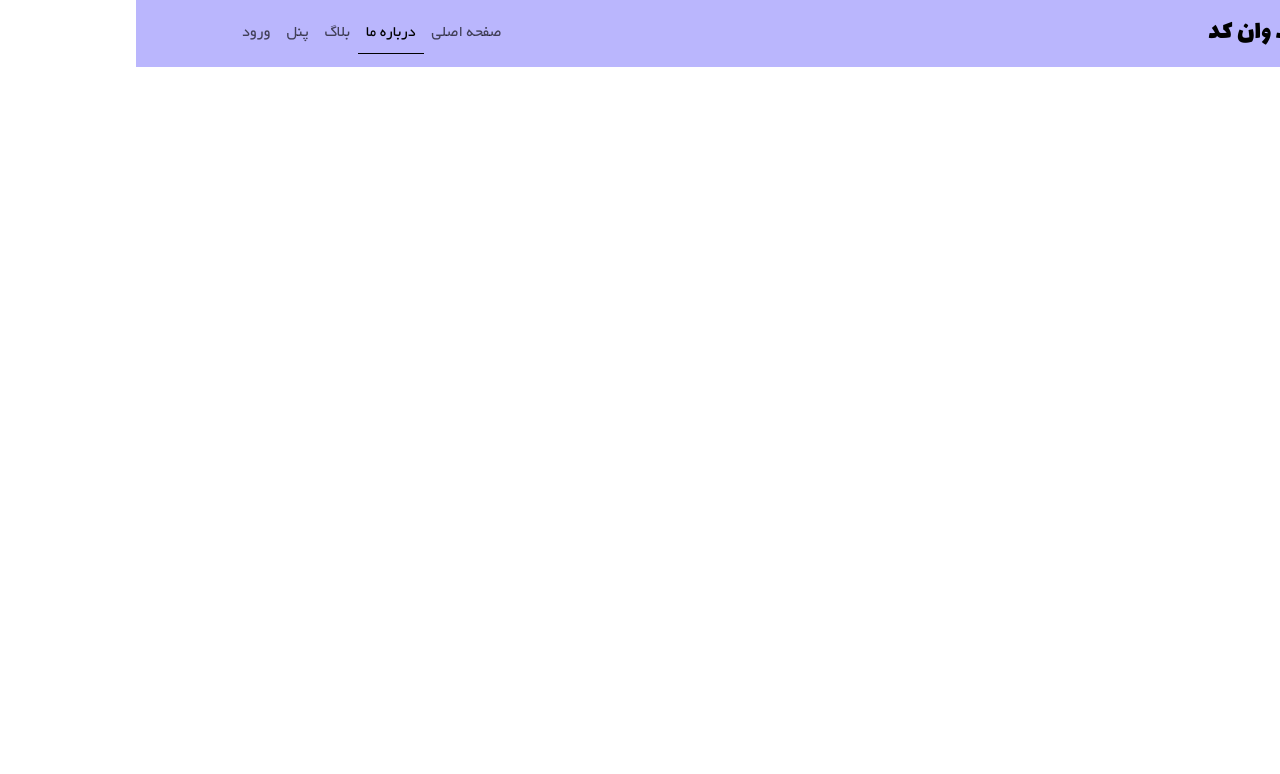
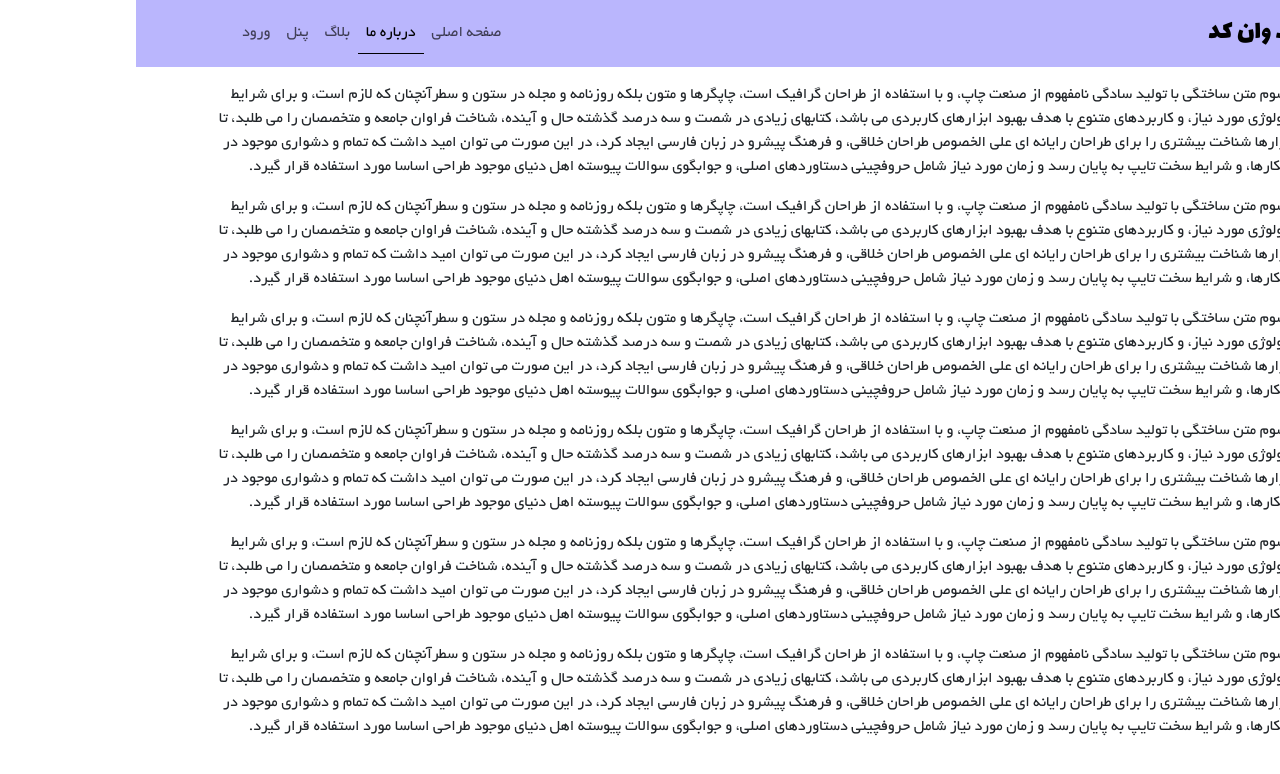
Before and after one commit to bahareseddigh/SPA, a React (Vite) app: page /about in a window 1280 px wide. Shown: the top 774 px of the page. Built offline with nearby package versions, Linux system fonts and the light colour scheme.

Commit message:
add a fake description to About.jsx

```diff
--- a/src/pages/about/About.jsx
+++ b/src/pages/about/About.jsx
@@ -6,7 +6,12 @@
         <>
         <MyNavbar />
         <Container>
-
+            <p>لورم ایپسوم متن ساختگی با تولید سادگی نامفهوم از صنعت چاپ، و با استفاده از طراحان گرافیک است، چاپگرها و متون بلکه روزنامه و مجله در ستون و سطرآنچنان که لازم است، و برای شرایط فعلی تکنولوژی مورد نیاز، و کاربردهای متنوع با هدف بهبود ابزارهای کاربردی می باشد، کتابهای زیادی در شصت و سه درصد گذشته حال و آینده، شناخت فراوان جامعه و متخصصان را می طلبد، تا با نرم افزارها شناخت بیشتری را برای طراحان رایانه ای علی الخصوص طراحان خلاقی، و فرهنگ پیشرو در زبان فارسی ایجاد کرد، در این صورت می توان امید داشت که تمام و دشواری موجود در ارائه راهکارها، و شرایط سخت تایپ به پایان رسد و زمان مورد نیاز شامل حروفچینی دستاوردهای اصلی، و جوابگوی سوالات پیوسته اهل دنیای موجود طراحی اساسا مورد استفاده قرار گیرد.</p>
+            <p>لورم ایپسوم متن ساختگی با تولید سادگی نامفهوم از صنعت چاپ، و با استفاده از طراحان گرافیک است، چاپگرها و متون بلکه روزنامه و مجله در ستون و سطرآنچنان که لازم است، و برای شرایط فعلی تکنولوژی مورد نیاز، و کاربردهای متنوع با هدف بهبود ابزارهای کاربردی می باشد، کتابهای زیادی در شصت و سه درصد گذشته حال و آینده، شناخت فراوان جامعه و متخصصان را می طلبد، تا با نرم افزارها شناخت بیشتری را برای طراحان رایانه ای علی الخصوص طراحان خلاقی، و فرهنگ پیشرو در زبان فارسی ایجاد کرد، در این صورت می توان امید داشت که تمام و دشواری موجود در ارائه راهکارها، و شرایط سخت تایپ به پایان رسد و زمان مورد نیاز شامل حروفچینی دستاوردهای اصلی، و جوابگوی سوالات پیوسته اهل دنیای موجود طراحی اساسا مورد استفاده قرار گیرد.</p>
+            <p>لورم ایپسوم متن ساختگی با تولید سادگی نامفهوم از صنعت چاپ، و با استفاده از طراحان گرافیک است، چاپگرها و متون بلکه روزنامه و مجله در ستون و سطرآنچنان که لازم است، و برای شرایط فعلی تکنولوژی مورد نیاز، و کاربردهای متنوع با هدف بهبود ابزارهای کاربردی می باشد، کتابهای زیادی در شصت و سه درصد گذشته حال و آینده، شناخت فراوان جامعه و متخصصان را می طلبد، تا با نرم افزارها شناخت بیشتری را برای طراحان رایانه ای علی الخصوص طراحان خلاقی، و فرهنگ پیشرو در زبان فارسی ایجاد کرد، در این صورت می توان امید داشت که تمام و دشواری موجود در ارائه راهکارها، و شرایط سخت تایپ به پایان رسد و زمان مورد نیاز شامل حروفچینی دستاوردهای اصلی، و جوابگوی سوالات پیوسته اهل دنیای موجود طراحی اساسا مورد استفاده قرار گیرد.</p>
+            <p>لورم ایپسوم متن ساختگی با تولید سادگی نامفهوم از صنعت چاپ، و با استفاده از طراحان گرافیک است، چاپگرها و متون بلکه روزنامه و مجله در ستون و سطرآنچنان که لازم است، و برای شرایط فعلی تکنولوژی مورد نیاز، و کاربردهای متنوع با هدف بهبود ابزارهای کاربردی می باشد، کتابهای زیادی در شصت و سه درصد گذشته حال و آینده، شناخت فراوان جامعه و متخصصان را می طلبد، تا با نرم افزارها شناخت بیشتری را برای طراحان رایانه ای علی الخصوص طراحان خلاقی، و فرهنگ پیشرو در زبان فارسی ایجاد کرد، در این صورت می توان امید داشت که تمام و دشواری موجود در ارائه راهکارها، و شرایط سخت تایپ به پایان رسد و زمان مورد نیاز شامل حروفچینی دستاوردهای اصلی، و جوابگوی سوالات پیوسته اهل دنیای موجود طراحی اساسا مورد استفاده قرار گیرد.</p>
+            <p>لورم ایپسوم متن ساختگی با تولید سادگی نامفهوم از صنعت چاپ، و با استفاده از طراحان گرافیک است، چاپگرها و متون بلکه روزنامه و مجله در ستون و سطرآنچنان که لازم است، و برای شرایط فعلی تکنولوژی مورد نیاز، و کاربردهای متنوع با هدف بهبود ابزارهای کاربردی می باشد، کتابهای زیادی در شصت و سه درصد گذشته حال و آینده، شناخت فراوان جامعه و متخصصان را می طلبد، تا با نرم افزارها شناخت بیشتری را برای طراحان رایانه ای علی الخصوص طراحان خلاقی، و فرهنگ پیشرو در زبان فارسی ایجاد کرد، در این صورت می توان امید داشت که تمام و دشواری موجود در ارائه راهکارها، و شرایط سخت تایپ به پایان رسد و زمان مورد نیاز شامل حروفچینی دستاوردهای اصلی، و جوابگوی سوالات پیوسته اهل دنیای موجود طراحی اساسا مورد استفاده قرار گیرد.</p>
+            <p>لورم ایپسوم متن ساختگی با تولید سادگی نامفهوم از صنعت چاپ، و با استفاده از طراحان گرافیک است، چاپگرها و متون بلکه روزنامه و مجله در ستون و سطرآنچنان که لازم است، و برای شرایط فعلی تکنولوژی مورد نیاز، و کاربردهای متنوع با هدف بهبود ابزارهای کاربردی می باشد، کتابهای زیادی در شصت و سه درصد گذشته حال و آینده، شناخت فراوان جامعه و متخصصان را می طلبد، تا با نرم افزارها شناخت بیشتری را برای طراحان رایانه ای علی الخصوص طراحان خلاقی، و فرهنگ پیشرو در زبان فارسی ایجاد کرد، در این صورت می توان امید داشت که تمام و دشواری موجود در ارائه راهکارها، و شرایط سخت تایپ به پایان رسد و زمان مورد نیاز شامل حروفچینی دستاوردهای اصلی، و جوابگوی سوالات پیوسته اهل دنیای موجود طراحی اساسا مورد استفاده قرار گیرد.</p>
         </Container>
         </>
     )
```
